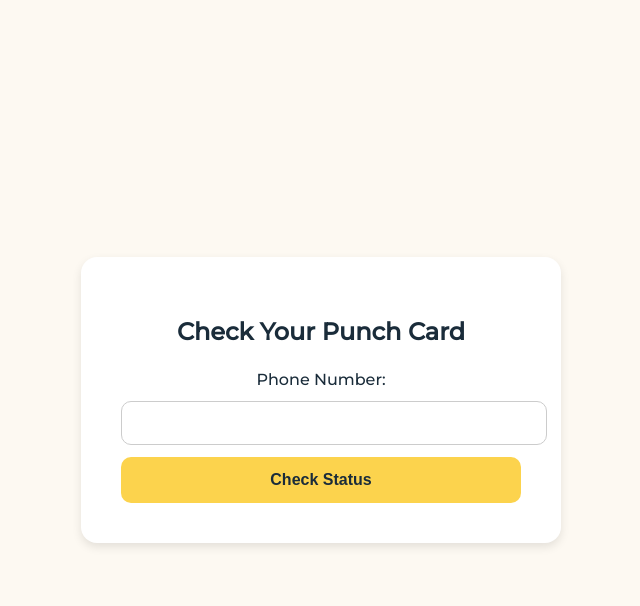
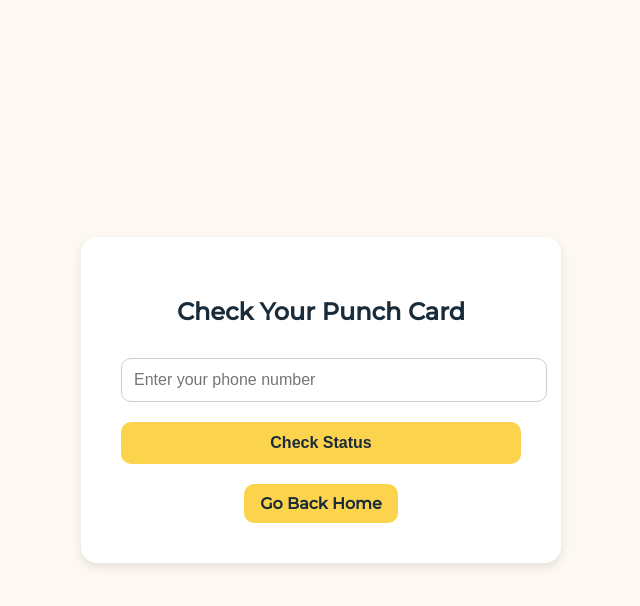
Before and after one commit to dmwaczak/yellow-dog-coffee, a Flask app: page /status in a window 1280 px wide. Shown: the top 606 px of the page, without its empty margins (319-959 px from the left). Run offline with Flask 3, Linux system fonts and the light colour scheme; parts of the project's set-up code (start-up, migrations or seed data) failed here and were passed over.

Commit message:
back button

```diff
--- a/templates/status_check.html
+++ b/templates/status_check.html
@@ -1,9 +1,9 @@
 <!DOCTYPE html>
 <html lang="en">
 <head>
-  <meta charset="UTF-8" />
-  <meta name="viewport" content="width=device-width, initial-scale=1.0"/>
-  <title>Check Your Rewards</title>
+  <meta charset="UTF-8">
+  <meta name="viewport" content="width=device-width, initial-scale=1.0">
+  <title>Check Your Points</title>
   <link href="https://fonts.googleapis.com/css2?family=Montserrat:wght@500&display=swap" rel="stylesheet">
   <style>
     body {
@@ -16,59 +16,63 @@
       height: 100vh;
       margin: 0;
     }
-
-    .form-container {
+    .container {
       background-color: #ffffff;
       padding: 40px;
       border-radius: 16px;
-      box-shadow: 0 4px 10px rgba(0, 0, 0, 0.1);
+      box-shadow: 0 4px 10px rgba(0,0,0,0.1);
       text-align: center;
-      width: 100%;
       max-width: 400px;
-    }
-
-    h2 {
-      margin-bottom: 24px;
-    }
-
-    label, input, button {
-      display: block;
       width: 100%;
     }
-
     input {
+      width: 100%;
       padding: 12px;
-      margin: 12px 0;
+      margin-top: 12px;
+      border-radius: 10px;
       border: 1px solid #ccc;
-      border-radius: 10px;
       font-size: 16px;
     }
-
     button {
+      width: 100%;
+      padding: 12px;
+      margin-top: 20px;
       background-color: #fcd34d;
       color: #1a2c3a;
       font-weight: bold;
       border: none;
-      padding: 14px;
       border-radius: 10px;
+      font-size: 16px;
       cursor: pointer;
-      font-size: 16px;
+      transition: background-color 0.3s;
+    }
+    button:hover {
+      background-color: #fbbf24;
+    }
+    .btn-link {
+      display: inline-block;
+      margin-top: 20px;
+      padding: 10px 16px;
+      background-color: #fcd34d;
+      color: #1a2c3a;
+      font-weight: bold;
+      text-decoration: none;
+      border-radius: 10px;
       transition: background-color 0.3s ease;
     }
-
-    button:hover {
+    .btn-link:hover {
       background-color: #fbbf24;
     }
   </style>
 </head>
 <body>
-  <div class="form-container">
+  <div class="container">
     <h2>Check Your Punch Card</h2>
     <form method="POST" action="/status">
-      <label for="phone">Phone Number:</label>
-      <input type="tel" name="phone" id="phone" required />
+      <input type="tel" name="phone" placeholder="Enter your phone number" required>
       <button type="submit">Check Status</button>
     </form>
+    <a href="/" class="btn-link">Go Back Home</a>
   </div>
 </body>
 </html>
```
